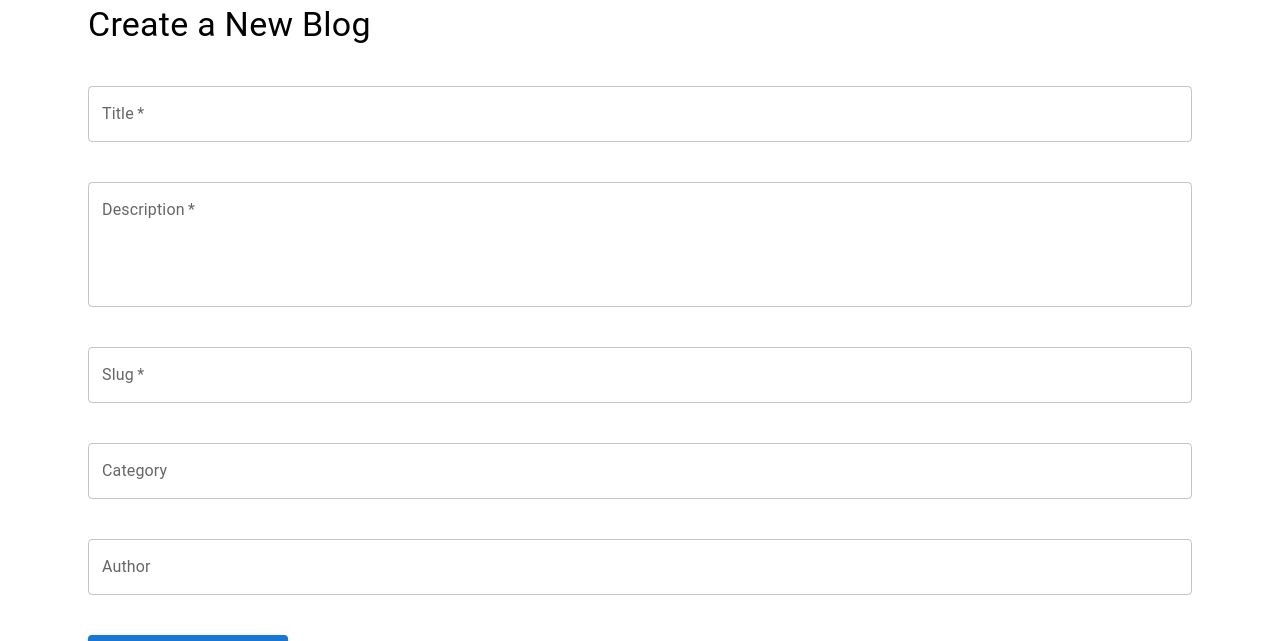
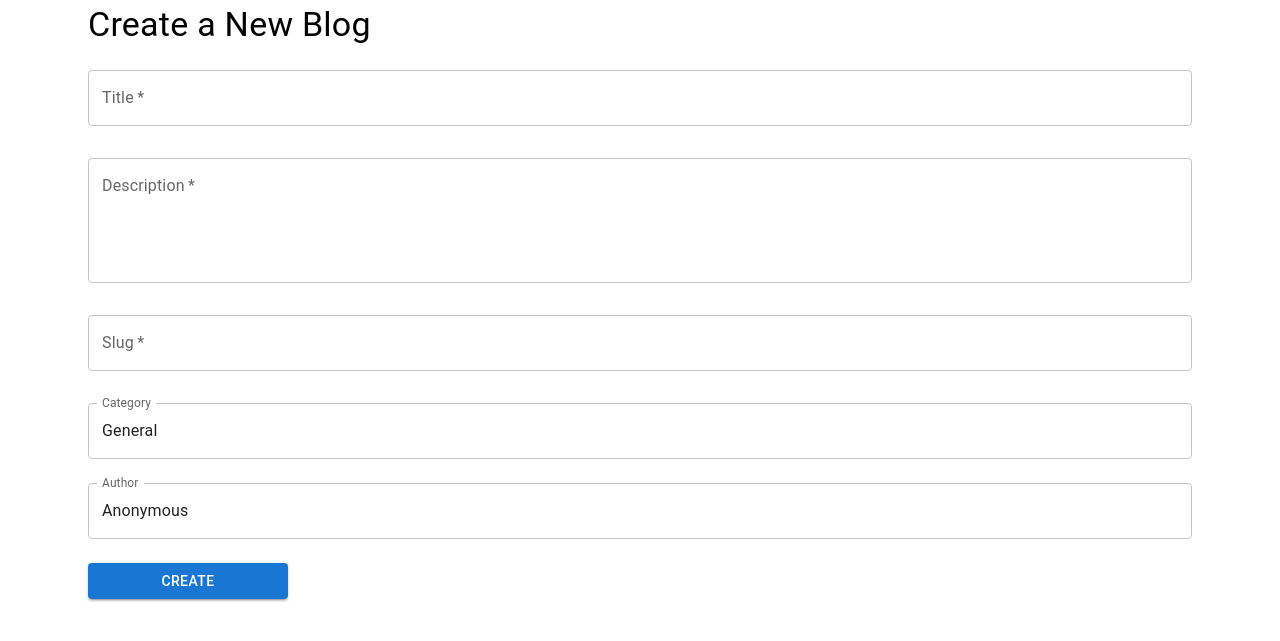
Before and after one commit to Smriti7111/blog-frontend, a React (Create React App) app: page /blogs/new in a window 1280 px wide. Shown: the part 148-789 px from the top of the page. Built offline with nearby package versions, Linux system fonts and the light colour scheme; no server answers.

Commit message:
Fix minor bugs

```diff
--- a/src/containers/CreateBlogLayout/index.js
+++ b/src/containers/CreateBlogLayout/index.js
@@ -27,14 +27,13 @@ const CreateBlog = ({ slug }) => {
     title: "",
     description: "",
     slug: "",
-    category: "",
-    author: "",
-    publishDate: "",
+    category: "General",
+    author: "Anonymous",
+    publishDate: Date.now(),
   };
 
   const [userBlog, setUserBlog] = useState(articleDetails || initialState);
   const [formErrors, setFormErrors] = useState({});
-  const [open, setOpen] = useState(false);
   const navigate = useNavigate();
 
   //loads data into the form if it is in edit mode
@@ -50,18 +49,12 @@ const CreateBlog = ({ slug }) => {
   const handleSubmit = (e) => {
     e.preventDefault();
     if (!slug) {
-      setUserBlog({ ...userBlog, publishDate: Date.now() });
+      handleCreateBlog();
+      setFormErrors("");
     } else {
       handleUpdateBlog();
     }
   };
-
-  useEffect(() => {
-    if (userBlog.publishDate !== "" && !slug) {
-      handleCreateBlog();
-      setFormErrors("");
-    }
-  }, [userBlog]);
 
   const handleCreateBlog = async () => {
     const { response, status } = await createBlog(userBlog);
@@ -72,7 +65,6 @@ const CreateBlog = ({ slug }) => {
     } else {
       console.log("Some error occured");
       setFormErrors(response.data);
-      setOpen(true);
     }
   };
 
@@ -87,7 +79,6 @@ const CreateBlog = ({ slug }) => {
     } else {
       console.log("Some error occured");
       setFormErrors(response.data);
-      setOpen(true);
     }
   };
 
@@ -99,41 +90,65 @@ const CreateBlog = ({ slug }) => {
       display="flex"
       flexDirection={"column"}
       justifyContent={"center"}
-      gap={5}
+      gap={3}
       p={5}
     >
       <Typography variant="h4">
         {!slug ? "Create a New Blog" : "Edit Blog"}
       </Typography>
-      {formErrors.title && <Typography variant="p" p={0} style={{color: 'red'}}>{formErrors.title}</Typography>}
+      <Box>
         <TextField
           required
           id="outlined-required"
           label="Title"
           name="title"
+          fullWidth
           value={userBlog.title}
           onChange={handleChange}
+          sx={{ paddingBottom: 1 }}
         />
-      {formErrors.description && <Typography variant="p" style={{color: 'red'}}>{formErrors.description}</Typography>}
+        {formErrors.title && (
+          <Typography variant="p" p={0} style={{ color: "red" }}>
+            {formErrors.title}
+          </Typography>
+        )}
+      </Box>
+      <Box>
         <TextField
           required
           multiline
           rows={4}
+          fullWidth
           id="outlined-required"
           label="Description"
           name="description"
           value={userBlog.description}
           onChange={handleChange}
+          sx={{ paddingBottom: 1 }}
         />
-      {formErrors.slug &&  <Typography variant="p" style={{color: 'red'}}>{formErrors.slug}</Typography>}
+        {formErrors.description && (
+          <Typography variant="p" style={{ color: "red" }}>
+            {formErrors.description}
+          </Typography>
+        )}
+      </Box>
+      <Box>
         <TextField
           required
           id="outlined-required"
           label="Slug"
           name="slug"
+          fullWidth
           value={userBlog.slug}
           onChange={handleChange}
+          sx={{ paddingBottom: 1 }}
         />
+        {formErrors.slug && (
+          <Typography variant="p" style={{ color: "red" }}>
+            {formErrors.slug}
+          </Typography>
+        )}
+      </Box>
       <TextField
         id="outlined-required"
         label="Category"
@@ -155,7 +170,7 @@ const CreateBlog = ({ slug }) => {
       >
         {!slug ? "Create" : "Update"}
       </Button>
-      <SnackBar setOpen={setOpen} open={open} />
+      {/* <SnackBar setOpen={setOpen} open={open} /> */}
     </Box>
   );
 };
```
Lines whose indentation alone changed are shown as unchanged.
